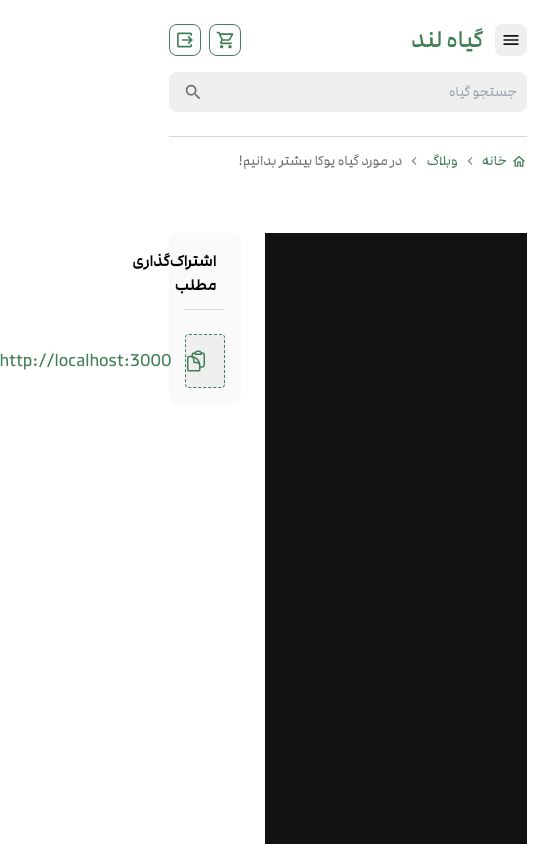
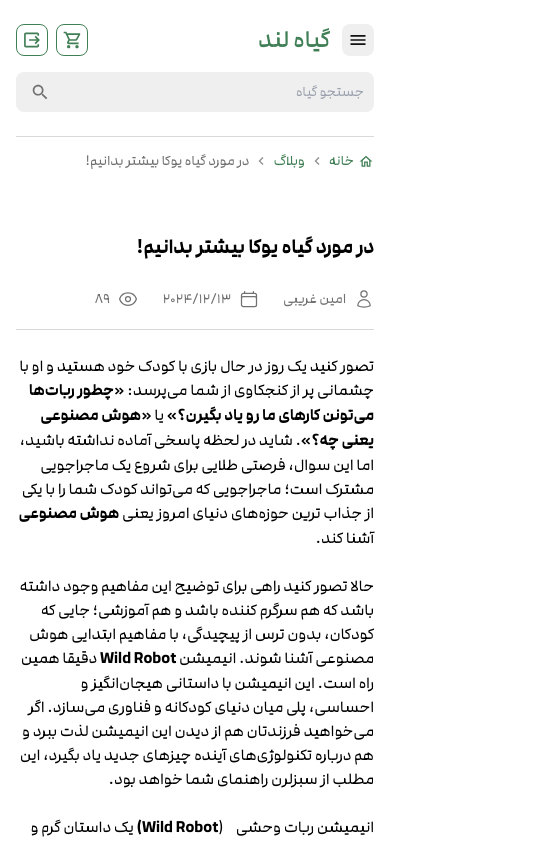
Before and after one commit to Amin-Gharibi/Giahland, a React (Vite) app: page /blog in a window 390 px wide. Shown: the top 844 px of the page, 544 px wide, since content can reach past the window. Built offline with nearby package versions, Linux system fonts and the light colour scheme.

Commit message:
[feat] finalize blog page full responsive

```diff
--- a/src/pages/Blog.jsx
+++ b/src/pages/Blog.jsx
@@ -8,6 +8,7 @@ import CommentItem from "../components/CommentItem.jsx";
 import CustomButton from "../components/CustomButton.jsx";
 import ProductSectionTitle from "../components/ProductSectionTitle.jsx";
 import tempImage3 from "../assets/images/secondBgImage.png";
+import EnToFaNum from "../utils/EnToFaNum.js";
 
 export default function Blog() {
 	const blogId = window.location.pathname.split("/")[2];
@@ -42,7 +43,41 @@ export default function Blog() {
 			},
 			createdAt: "Fri Dec 13 2024 15:14:41 GMT+0330 (Iran Standard Time)",
 			views: 89,
-			content: "",
+			content: (
+				<div>
+					<p>
+						<span>تصور کنید یک روز در حال بازی با کودک خود هستید و او با چشمانی پر از کنجکاوی از شما می‌پرسد: </span>
+						<b>«چطور ربات‌ها می‌تونن کارهای ما رو یاد بگیرن؟»</b>
+						<span> یا </span>
+						<b>«هوش مصنوعی یعنی چه؟»</b>
+						<span>. شاید در لحظه پاسخی آماده نداشته باشید، اما این سوال، فرصتی طلایی برای شروع یک ماجراجویی مشترک است؛ ماجراجویی که می‌تواند کودک شما را با یکی از جذاب‌ ترین حوزه‌های دنیای امروز یعنی </span>
+						<a href="https://sabzlearn.ir/blog/%D9%87%D9%88%D8%B4-%D9%85%D8%B5%D9%86%D9%88%D8%B9%DB%8C-%DA%86%DB%8C%D8%B3%D8%AA%D8%9F/">
+							<b>هوش مصنوعی</b>
+						</a>
+						<span> آشنا کند.</span>
+					</p>
+                    <br />
+					<p>
+						<span>حالا تصور کنید راهی برای توضیح این مفاهیم وجود داشته باشد که هم سرگرم‌ کننده باشد و هم آموزشی؛ جایی که کودکان، بدون ترس از پیچیدگی، با مفاهیم ابتدایی هوش مصنوعی آشنا شوند. انیمیشن </span>
+						<b>Wild Robot</b>
+						<span>
+							{" "}
+							دقیقا همین راه است. این انیمیشن با داستانی هیجان‌انگیز و احساسی، پلی میان دنیای کودکانه و فناوری می‌سازد. اگر می‌خواهید فرزندتان هم از دیدن این انیمیشن لذت ببرد و هم درباره تکنولوژی‌های آینده چیزهای جدید یاد بگیرد، این مطلب از <a href="https://sabzlearn.ir/">سبزلرن</a> راهنمای شما خواهد بود.
+						</span>
+					</p>
+                    <br />
+					<p>
+						<span>انیمیشن ربات وحشی&nbsp; (</span>
+						<b>
+							<a href="https://www.imdb.com/title/tt29623480/" rel="nofollow noopener" target="_blank">
+								Wild Robot
+							</a>
+							)
+						</b>
+						<span> یک داستان گرم و دلنشین درباره اهمیت پیدا کردن دوستان و ساختن یک جامعه خارج از چارچوب‌های معمول است. این اثر که از رمان محبوب پیتر براون اقتباس شده، شخصیت‌های دوست‌ داشتنی کتاب را زنده می‌کند و با سبکی ساده و خیال‌انگیز، حس دنیای کودکی را به زیبایی به تصویر می‌کشد. در کنار پیام اصلی این انیمیشن می‌توان تکنولوژی و ارتباط آن به دنیای پیرامون را بهتر درک کرد.</span>
+					</p>
+				</div>
+			),
 			rate: 4.6,
 		};
 		setBlogDetails(details);
@@ -67,24 +102,48 @@ export default function Blog() {
 				<Header />
 				<div className={"mt-2 sm:mt-4 md:mt-6"}>
 					<BreadCrumb breadcrumbs={breadcrumbs ?? []} />
-					<div className="grid grid-cols-12 gap-x-6 mt-14 sm:mt-[72px]">
-						<div className="col-span-9 h-[1000px] bg-black">
-
-                        </div>
-						<aside className="col-span-3 sticky top-5 h-max flex flex-col items-stretch p-4 bg-neutral1 rounded-lg">
+					<div className="grid grid-cols-12 grid-rows-[repeat(2,_max-content)] gap-x-6 mt-14 sm:mt-[72px]">
+						<div className="col-span-12 lg:col-span-8 xl:col-span-9">
+							<div className="w-full pb-4 mb-6 border-b border-neutral5">
+								<h1 className="text-xl sm:text-2xl font-bold">{blogDetails?.title}</h1>
+								<div className="w-full flex items-center gap-x-6 mt-6">
+									<div className="flex items-center gap-x-2">
+										<svg xmlns="http://www.w3.org/2000/svg" fill="none" viewBox="0 0 24 24" strokeWidth="1.5" stroke="#717171" className="size-5 xs:size-6">
+											<path strokeLinecap="round" strokeLinejoin="round" d="M15.75 6a3.75 3.75 0 1 1-7.5 0 3.75 3.75 0 0 1 7.5 0ZM4.501 20.118a7.5 7.5 0 0 1 14.998 0A17.933 17.933 0 0 1 12 21.75c-2.676 0-5.216-.584-7.499-1.632Z" />
+										</svg>
+										<span className={"text-sm xs:text-base leading-7 text-neutral9"}>{blogDetails?.author.firstName + " " + blogDetails?.author.lastName}</span>
+									</div>
+									<div className="flex items-center gap-x-2">
+										<svg xmlns="http://www.w3.org/2000/svg" fill="none" viewBox="0 0 24 24" strokeWidth="1.5" stroke="#717171" className="size-5 xs:size-6">
+											<path strokeLinecap="round" strokeLinejoin="round" d="M6.75 3v2.25M17.25 3v2.25M3 18.75V7.5a2.25 2.25 0 0 1 2.25-2.25h13.5A2.25 2.25 0 0 1 21 7.5v11.25m-18 0A2.25 2.25 0 0 0 5.25 21h13.5A2.25 2.25 0 0 0 21 18.75m-18 0v-7.5A2.25 2.25 0 0 1 5.25 9h13.5A2.25 2.25 0 0 1 21 11.25v7.5" />
+										</svg>
+										<span className={"text-sm xs:text-base leading-7 text-neutral9"}>{EnToFaNum(`${new Date(blogDetails?.createdAt)?.getFullYear()}/${new Date(blogDetails?.createdAt)?.getMonth() + 1}/${new Date(blogDetails?.createdAt)?.getDate()}`)}</span>
+									</div>
+									<div className="flex items-center gap-x-2">
+										<svg xmlns="http://www.w3.org/2000/svg" fill="none" viewBox="0 0 24 24" strokeWidth="1.5" stroke="#717171" className="size-5 xs:size-6">
+											<path strokeLinecap="round" strokeLinejoin="round" d="M2.036 12.322a1.012 1.012 0 0 1 0-.639C3.423 7.51 7.36 4.5 12 4.5c4.638 0 8.573 3.007 9.963 7.178.07.207.07.431 0 .639C20.577 16.49 16.64 19.5 12 19.5c-4.638 0-8.573-3.007-9.963-7.178Z" />
+											<path strokeLinecap="round" strokeLinejoin="round" d="M15 12a3 3 0 1 1-6 0 3 3 0 0 1 6 0Z" />
+										</svg>
+										<span className={"text-sm xs:text-base leading-7 text-neutral9"}>{EnToFaNum(blogDetails?.views)}</span>
+									</div>
+								</div>
+							</div>
+							{blogDetails?.content}
+						</div>
+						<aside className="col-span-12 max-lg:mt-16 lg:col-span-4 xl:col-span-3 sticky top-5 h-max flex flex-col items-stretch p-4 bg-neutral1 rounded-lg">
 							<div className="flex items-center justify-start gap-x-2 pb-3 border-b border-neutral5">
-								<svg xmlns="http://www.w3.org/2000/svg" fill="none" viewBox="0 0 24 24" strokeWidth="1.5" stroke="currentColor" className="size-6">
+								<svg xmlns="http://www.w3.org/2000/svg" fill="none" viewBox="0 0 24 24" strokeWidth="1.5" stroke="currentColor" className="size-5 xs:size-6">
 									<path strokeLinecap="round" strokeLinejoin="round" d="M7.217 10.907a2.25 2.25 0 1 0 0 2.186m0-2.186c.18.324.283.696.283 1.093s-.103.77-.283 1.093m0-2.186 9.566-5.314m-9.566 7.5 9.566 5.314m0 0a2.25 2.25 0 1 0 3.935 2.186 2.25 2.25 0 0 0-3.935-2.186Zm0-12.814a2.25 2.25 0 1 0 3.933-2.185 2.25 2.25 0 0 0-3.933 2.185Z" />
 								</svg>
-								<h6 className="font-semibold">اشتراک‌گذاری مطلب</h6>
+								<h6 className="xs:font-semibold">اشتراک‌گذاری مطلب</h6>
 							</div>
 							<div className="mt-6 py-3 px-4 flex items-center justify-between gap-x-3 bg-neutral3 text-primary border border-dashed border-primary rounded">
 								<button onClick={handleCopyingShortUrl}>
-									<svg xmlns="http://www.w3.org/2000/svg" fill="none" viewBox="0 0 24 24" strokeWidth="1.5" stroke="currentColor" className="size-6">
+									<svg xmlns="http://www.w3.org/2000/svg" fill="none" viewBox="0 0 24 24" strokeWidth="1.5" stroke="currentColor" className="size-5 xs:size-6">
 										<path strokeLinecap="round" strokeLinejoin="round" d="M8.25 7.5V6.108c0-1.135.845-2.098 1.976-2.192.373-.03.748-.057 1.123-.08M15.75 18H18a2.25 2.25 0 0 0 2.25-2.25V6.108c0-1.135-.845-2.098-1.976-2.192a48.424 48.424 0 0 0-1.123-.08M15.75 18.75v-1.875a3.375 3.375 0 0 0-3.375-3.375h-1.5a1.125 1.125 0 0 1-1.125-1.125v-1.5A3.375 3.375 0 0 0 6.375 7.5H5.25m11.9-3.664A2.251 2.251 0 0 0 15 2.25h-1.5a2.251 2.251 0 0 0-2.15 1.586m5.8 0c.065.21.1.433.1.664v.75h-6V4.5c0-.231.035-.454.1-.664M6.75 7.5H4.875c-.621 0-1.125.504-1.125 1.125v12c0 .621.504 1.125 1.125 1.125h9.75c.621 0 1.125-.504 1.125-1.125V16.5a9 9 0 0 0-9-9Z" />
 									</svg>
 								</button>
-								<span className="text-lg">{shortUrl}</span>
+								<span className="sm:text-lg">{shortUrl}</span>
 							</div>
 						</aside>
 					</div>
--- a/src/style/output.css
+++ b/src/style/output.css
@@ -908,12 +908,32 @@ input[type="range"]::-moz-range-thumb {
   grid-column: span 9 / span 9;
 }
 
+.col-span-8 {
+  grid-column: span 8 / span 8;
+}
+
+.col-span-4 {
+  grid-column: span 4 / span 4;
+}
+
 .col-start-2 {
   grid-column-start: 2;
 }
 
+.col-start-1 {
+  grid-column-start: 1;
+}
+
+.col-start-8 {
+  grid-column-start: 8;
+}
+
 .col-end-4 {
   grid-column-end: 4;
+}
+
+.row-start-2 {
+  grid-row-start: 2;
 }
 
 .m-auto {
@@ -1063,6 +1083,11 @@ input[type="range"]::-moz-range-thumb {
   height: 1.5rem;
 }
 
+.size-full {
+  width: 100%;
+  height: 100%;
+}
+
 .h-10 {
   height: 2.5rem;
 }
@@ -1345,6 +1370,30 @@ input[type="range"]::-moz-range-thumb {
   grid-template-rows: repeat(1, minmax(0, 1fr));
 }
 
+.grid-rows-2 {
+  grid-template-rows: repeat(2, minmax(0, 1fr));
+}
+
+.grid-rows-\[\] {
+  grid-template-rows: ;
+}
+
+.grid-rows-\[repeat\] {
+  grid-template-rows: repeat;
+}
+
+.grid-rows-\[repeat\(\)\] {
+  grid-template-rows: repeat();
+}
+
+.grid-rows-\[repeat\(2\2c \)\] {
+  grid-template-rows: repeat(2,);
+}
+
+.grid-rows-\[repeat\(2\2c _max-content\)\] {
+  grid-template-rows: repeat(2, max-content);
+}
+
 .flex-col {
   flex-direction: column;
 }
@@ -1476,6 +1525,11 @@ input[type="range"]::-moz-range-thumb {
 
 .gap-y-6 {
   row-gap: 1.5rem;
+}
+
+.gap-x-8 {
+  -moz-column-gap: 2rem;
+       column-gap: 2rem;
 }
 
 .space-y-2 > :not([hidden]) ~ :not([hidden]) {
@@ -1608,6 +1662,11 @@ input[type="range"]::-moz-range-thumb {
   border-color: rgb(113 113 113 / var(--tw-border-opacity, 1));
 }
 
+.border-neutral8 {
+  --tw-border-opacity: 1;
+  border-color: rgb(144 144 144 / var(--tw-border-opacity, 1));
+}
+
 .border-b-neutral5 {
   --tw-border-opacity: 1;
   border-bottom-color: rgb(217 217 217 / var(--tw-border-opacity, 1));
@@ -1891,6 +1950,18 @@ input[type="range"]::-moz-range-thumb {
   padding-bottom: 0.75rem;
 }
 
+.pb-8 {
+  padding-bottom: 2rem;
+}
+
+.pb-7 {
+  padding-bottom: 1.75rem;
+}
+
+.pb-5 {
+  padding-bottom: 1.25rem;
+}
+
 .text-center {
   text-align: center;
 }
@@ -2013,6 +2084,11 @@ input[type="range"]::-moz-range-thumb {
 .text-white {
   --tw-text-opacity: 1;
   color: rgb(255 255 255 / var(--tw-text-opacity, 1));
+}
+
+.text-blue-500 {
+  --tw-text-opacity: 1;
+  color: rgb(59 130 246 / var(--tw-text-opacity, 1));
 }
 
 .placeholder-neutral9::-moz-placeholder {
@@ -2322,6 +2398,11 @@ input[type="range"]::-moz-range-thumb {
     margin-top: 5rem;
   }
 
+  .xs\:size-6 {
+    width: 1.5rem;
+    height: 1.5rem;
+  }
+
   .xs\:h-6 {
     height: 1.5rem;
   }
@@ -2359,6 +2440,10 @@ input[type="range"]::-moz-range-thumb {
          column-gap: 1.5rem;
   }
 
+  .xs\:text-balance {
+    text-wrap: balance;
+  }
+
   .xs\:rounded-2xl {
     border-radius: 1rem;
   }
@@ -2397,6 +2482,11 @@ input[type="range"]::-moz-range-thumb {
     line-height: 1.75rem;
   }
 
+  .xs\:text-lg {
+    font-size: 1.125rem;
+    line-height: 1.75rem;
+  }
+
   .xs\:font-bold {
     font-weight: 700;
   }
@@ -2804,6 +2894,14 @@ input[type="range"]::-moz-range-thumb {
     grid-column: span 8 / span 8;
   }
 
+  .lg\:col-start-8 {
+    grid-column-start: 8;
+  }
+
+  .lg\:row-start-1 {
+    grid-row-start: 1;
+  }
+
   .lg\:mx-3 {
     margin-left: 0.75rem;
     margin-right: 0.75rem;
```
